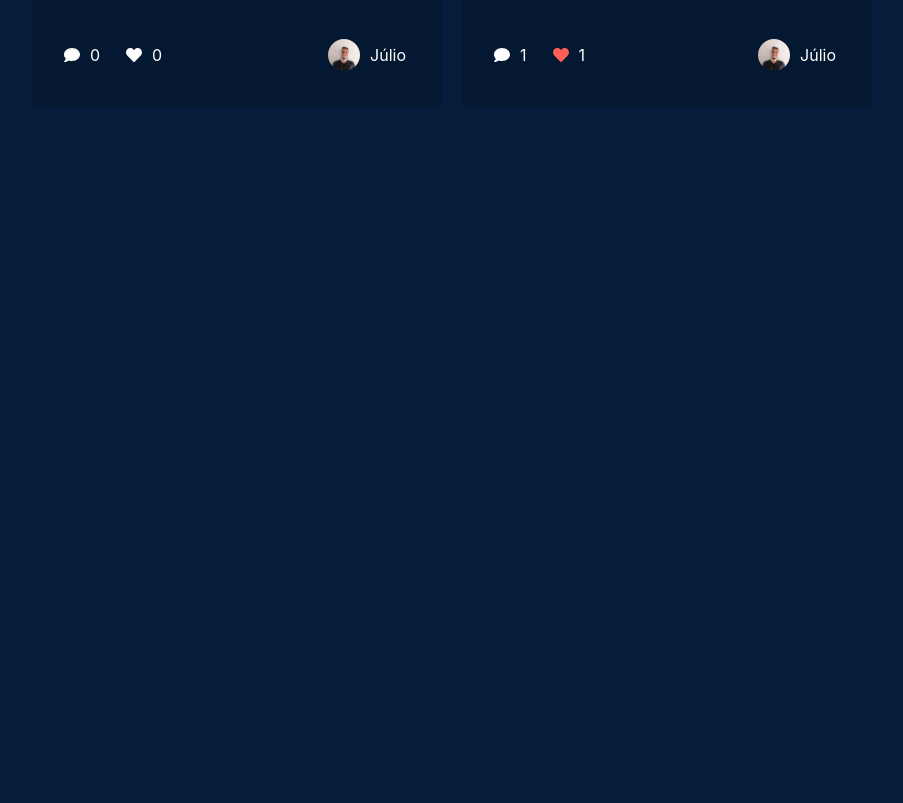
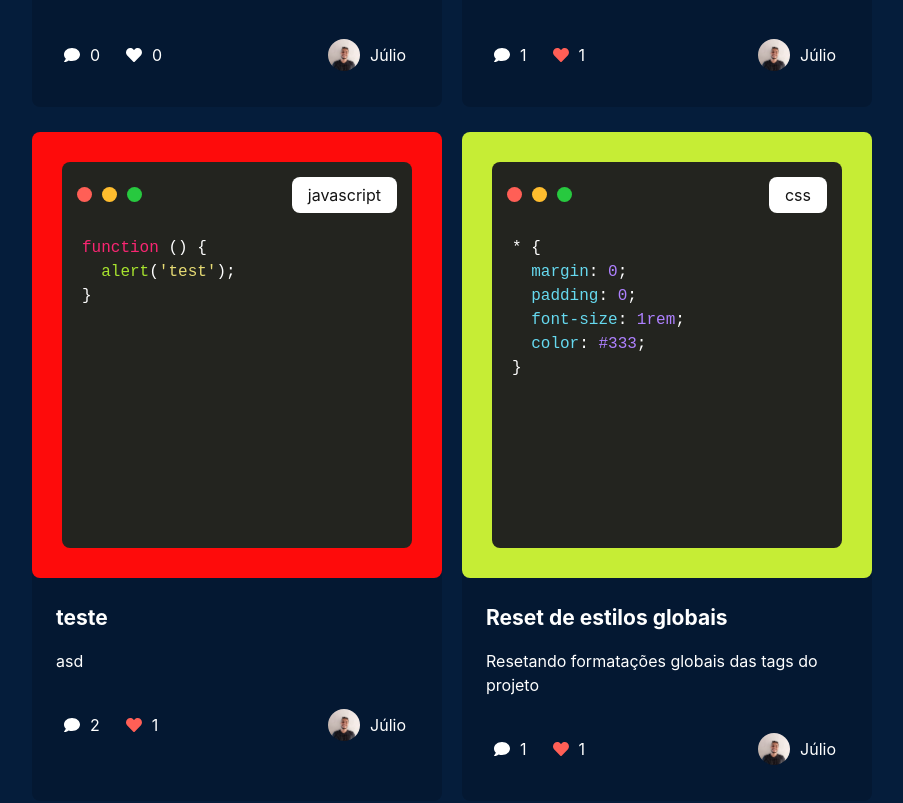
Before and after one commit to jcmagalhaess/alurachallenges, an Angular app: page /community in a window 1280 px wide. Shown: the part 3423-4226 px from the top of the page, without its empty margins (363-1266 px from the left). Before the commit the page ends 3575 px from the top, so only its background shows below. Built offline with nearby package versions, Linux system fonts and the light colour scheme; data requests are answered from the project's data file.

Commit message:
Adicionando cabeçalho a minha api rest

```diff
--- a/db.json
+++ b/db.json
@@ -163,6 +163,44 @@
         }
       ],
       "id": 10
+    },
+    {
+      "title": "teste",
+      "description": "asd",
+      "syntax": "javascript",
+      "color": "#fe0b0b",
+      "code": "<span class=\"hljs-keyword\">function</span> (<span class=\"hljs-params\"></span>) {\n  <span class=\"hljs-title function_\">alert</span>(<span class=\"hljs-string\">'test'</span>);\n}",
+      "countLike": 1,
+      "statusLike": true,
+      "countComment": 2,
+      "comments": [
+        {
+          "date": "2022-01-17T20:39:17.911Z",
+          "text": "koe menor"
+        },
+        {
+          "date": "2022-01-17T20:39:20.214Z",
+          "text": "humilde"
+        }
+      ],
+      "id": 11
+    },
+    {
+      "title": "Reset de estilos globais",
+      "description": "Resetando formatações globais das tags do projeto",
+      "syntax": "css",
+      "color": "#c6ed35",
+      "code": "* {\n  <span class=\"hljs-attribute\">margin</span>: <span class=\"hljs-number\">0</span>;\n  <span class=\"hljs-attribute\">padding</span>: <span class=\"hljs-number\">0</span>;\n  <span class=\"hljs-attribute\">font-size</span>: <span class=\"hljs-number\">1rem</span>;\n  <span class=\"hljs-attribute\">color</span>: <span class=\"hljs-number\">#333</span>;\n}",
+      "countLike": 1,
+      "statusLike": true,
+      "countComment": 1,
+      "comments": [
+        {
+          "date": "2022-01-17T20:45:09.197Z",
+          "text": "Muito util, obg"
+        }
+      ],
+      "id": 12
     }
   ]
 }
--- a/src/app/code/code.service.ts
+++ b/src/app/code/code.service.ts
@@ -1,10 +1,11 @@
 import { environment } from './../../environments/environment.prod';
 import { Observable, tap } from 'rxjs';
-import { HttpClient, HttpParams } from '@angular/common/http';
+import { HttpClient, HttpHeaders, HttpParams } from '@angular/common/http';
 import { Injectable } from '@angular/core';
 import { Code, Codes } from './code';
 
 const API = environment.urlAPI;
+const headers = new HttpHeaders({'Content-Type':'application/json; charset=utf-8'});
 
 @Injectable({
   providedIn: 'root',
@@ -13,7 +14,7 @@ export class CodeService {
   constructor(private _http: HttpClient) {}
 
   create(code: Code): Observable<Code> {
-    return this._http.post<Code>(`${API}/codes/`, code);
+    return this._http.post<Code>(`${API}/codes/`, code, { headers });
   }
 
   read(valor?: string): Observable<Codes> {
@@ -24,11 +25,11 @@ export class CodeService {
   }
 
   update(id: Code, code: Code): Observable<Code> {
-    return this._http.put<Code>(`${API}/codes/${id}/`, code);
+    return this._http.put<Code>(`${API}/codes/${id}/`, code, { headers });
   }
 
   like(id: number, count: number, status: boolean) {
-    return this._http.patch<Code>(`${API}/codes/${id}/`, { countLike: count, statusLike: status });
+    return this._http.patch<Code>(`${API}/codes/${id}/`, { countLike: count, statusLike: status }, { headers });
   }
 
   readById(id: number): Observable<Code> {
```
